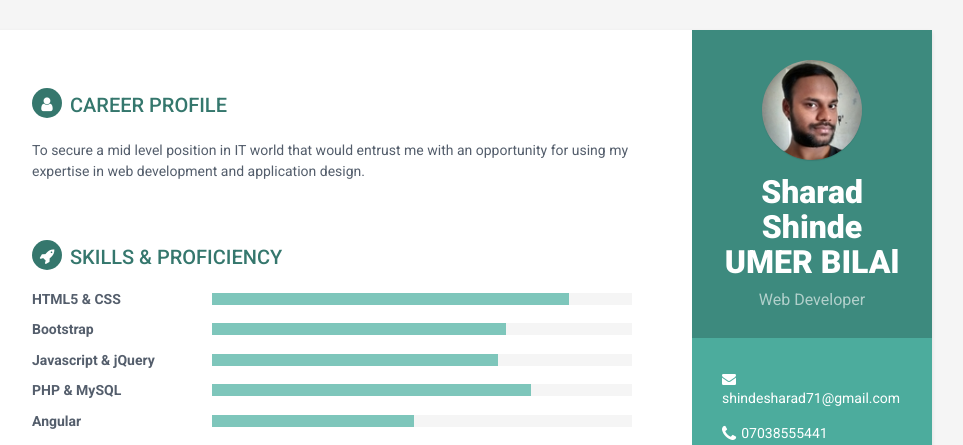
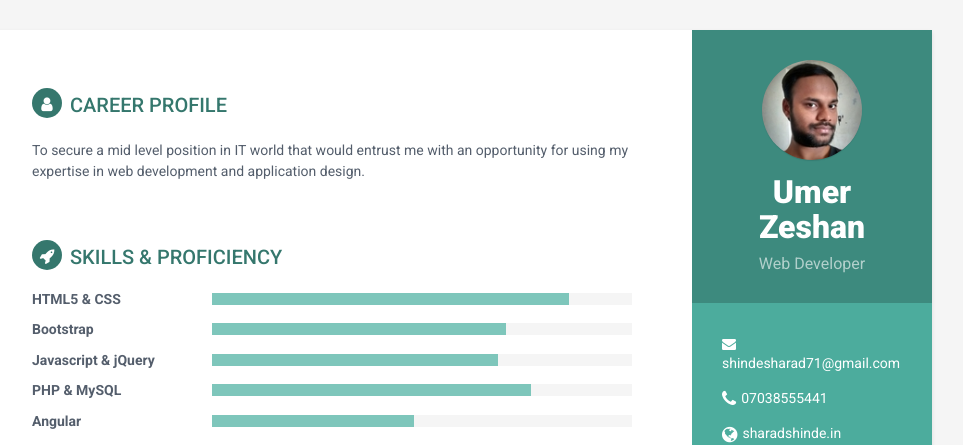
Before and after one commit to UmerZeshan031/gitexperiment, a plain HTML site: page resume/index.html in a window 1280 px wide. Shown: the top 445 px of the page, without its empty margins (188-1151 px from the left). Drawn offline with nearby package versions, Linux system fonts and the light colour scheme.

Commit message:
shani edited

```diff
--- a/resume/index.html
+++ b/resume/index.html
@@ -21,8 +21,8 @@
     <div class="wrapper">
         <div class="sidebar-wrapper">
             <div class="profile-container"> <img class="profile-img" src="profile.png" alt="Sharad Shinde" />
-                <h1 class="name">Sharad Shinde UMER BILAl</h1>
-                <h3 class="tagline">Web Developer</h3> </div>
+                <h1 class="name">Umer Zeshan</h1>
+                <h3 class="tagline">Web Developer </h3> </div>
             <!--//profile-container-->
             <div class="contact-container container-block">
                 <ul class="list-unstyled contact-list">
```
